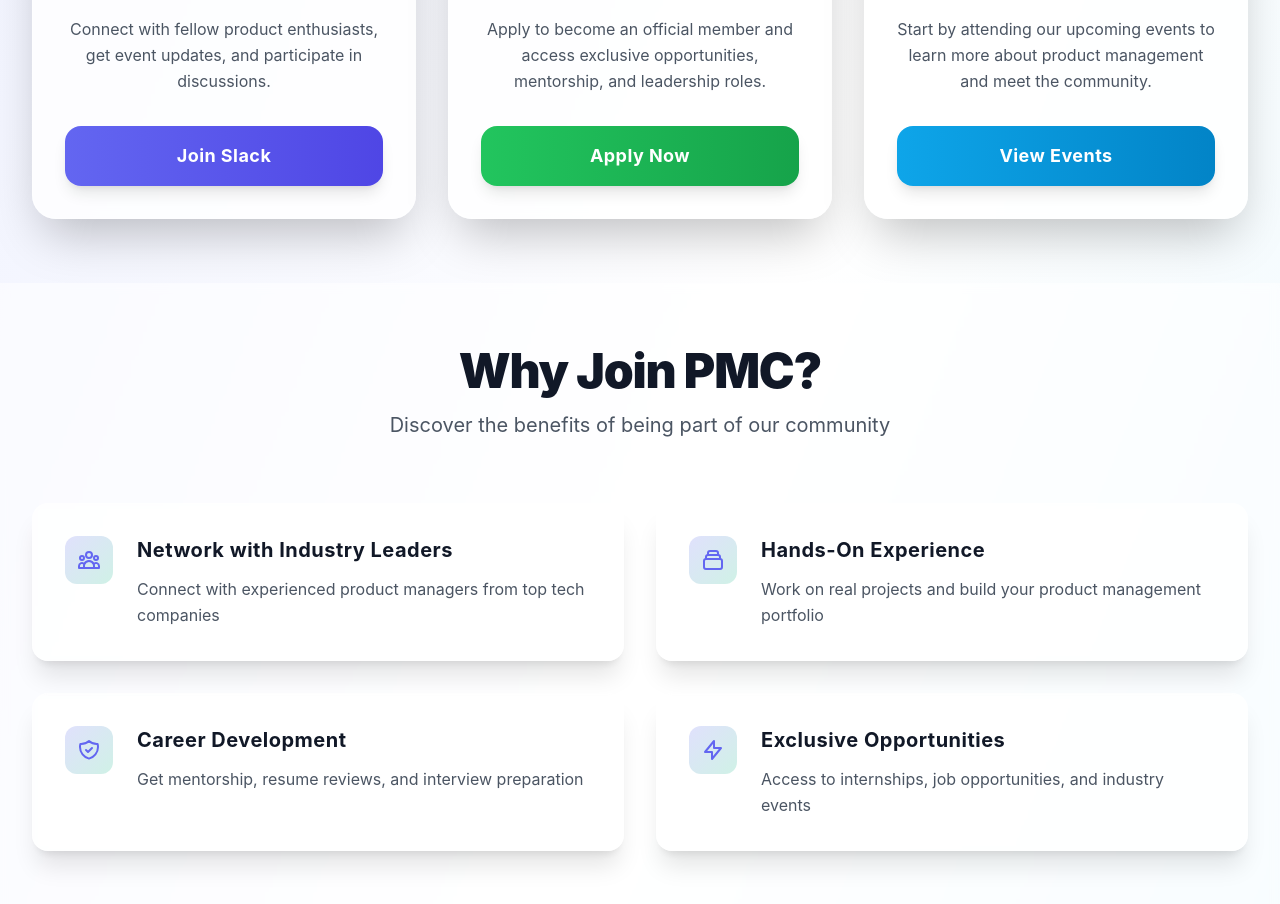
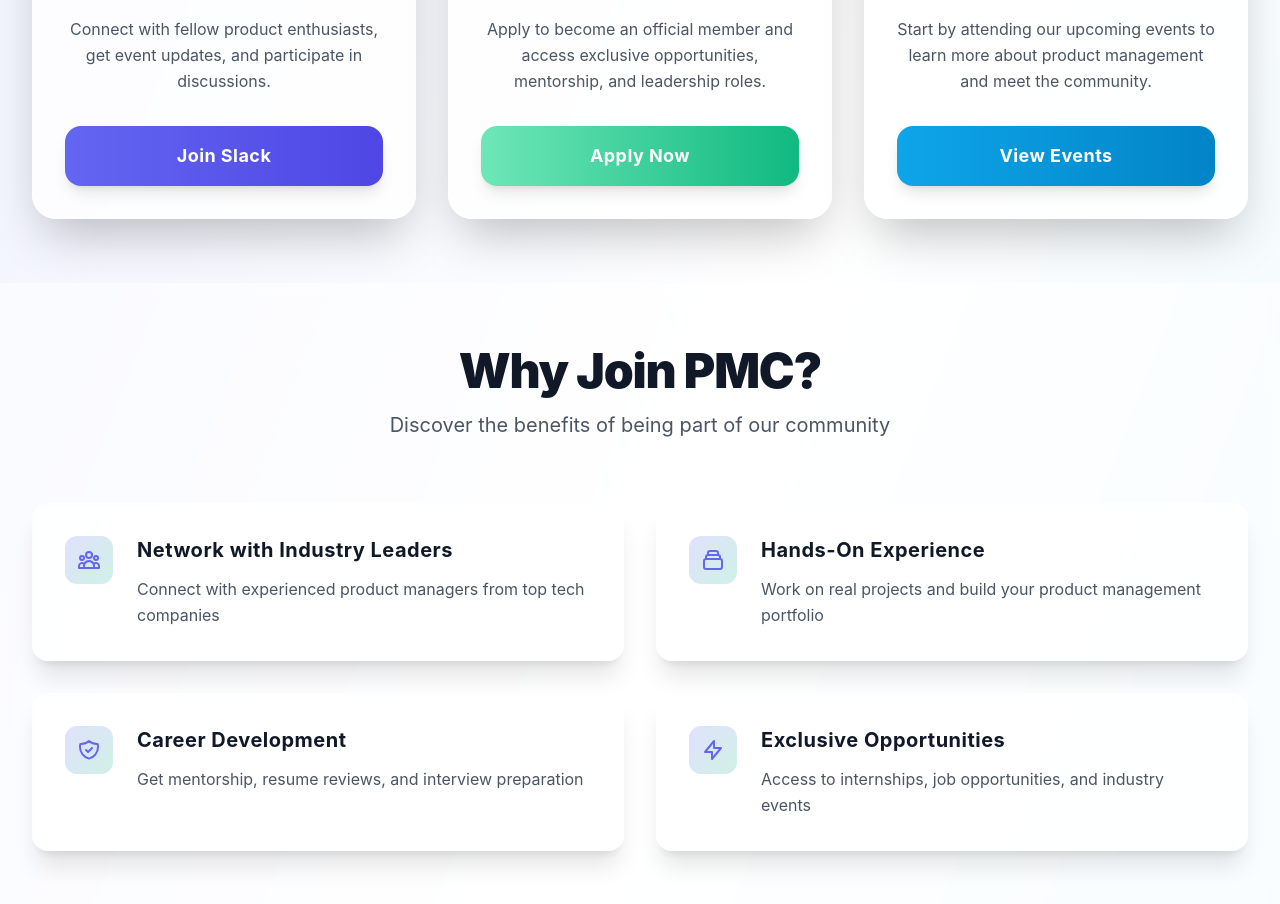
Before and after one commit to grgelsec/PMClub-Site, a React (Vite) app: page /join in a window 1280 px wide. Shown: the part 963-1867 px from the top of the page. Built offline with nearby package versions, Linux system fonts and the light colour scheme; no server answers.

Commit message:
Change Apply Now button to lighter mint green using accent-light

```diff
--- a/src/pages/join.tsx
+++ b/src/pages/join.tsx
@@ -18,7 +18,7 @@ export const JoinPage = () => {
       action: "Apply Now",
       link: "https://forms.gle/rwXoyybpenYsGCTX7",
       color: "from-accent/20 to-accent/10 border-accent/30",
-      buttonColor: "from-green-500 to-green-600 hover:from-green-600 hover:to-green-700"
+      buttonColor: "from-accent-light to-accent hover:from-accent hover:to-accent"
     },
     {
       title: "Attend Our Events",
```
